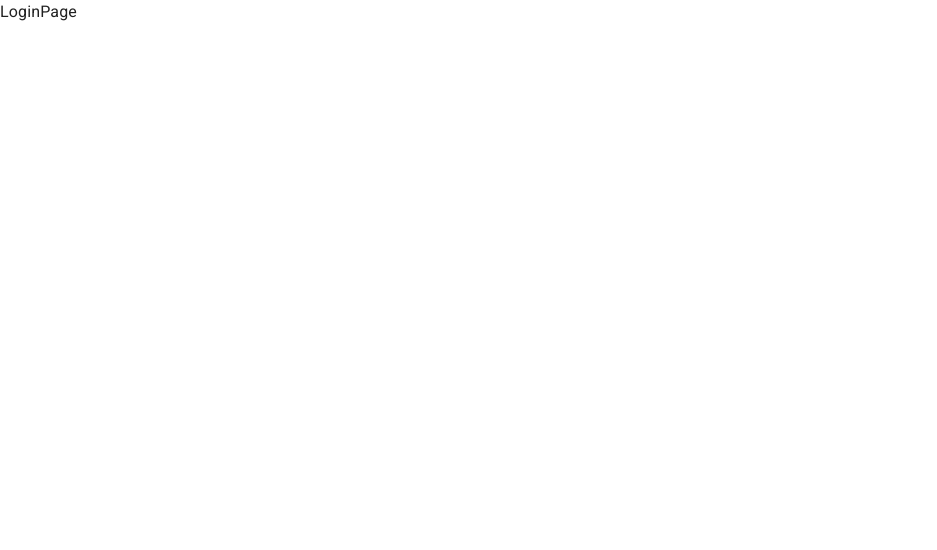
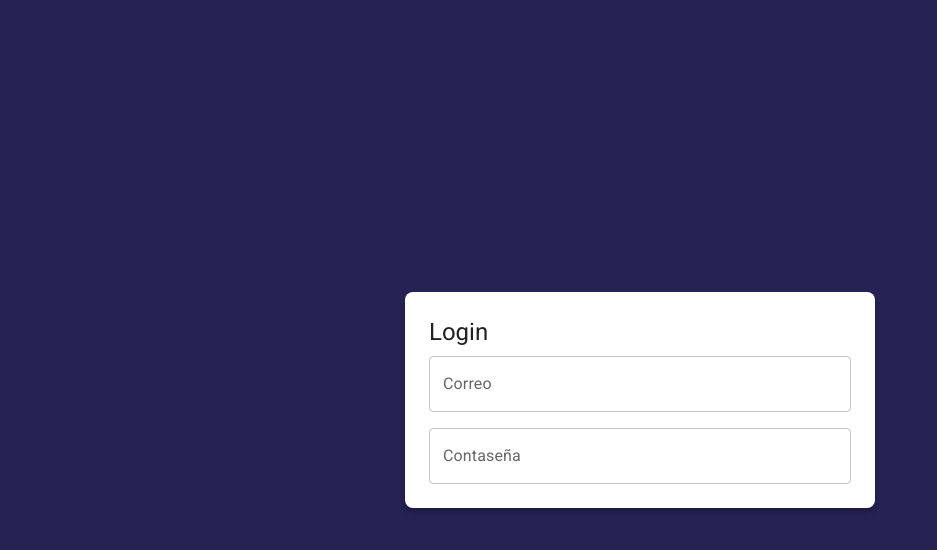
Before and after one commit to SoyDoryam/JournalAppV2, a React (Create React App) app: page /auth/login in a window 1280 px wide. Shown: the top 550 px of the page, without its empty margins (0-937 px from the left). Built offline with nearby package versions, Linux system fonts and the light colour scheme.

Commit message:
LoginPage - Diseño sin Layout

```diff
--- a/src/auth/pages/LoginPage.jsx
+++ b/src/auth/pages/LoginPage.jsx
@@ -1,8 +1,54 @@
+import { Grid, TextField, Typography } from '@mui/material'
 import React from 'react'
 
 const LoginPage = () => {
   return (
-    <div>LoginPage</div>
+    <Grid
+      container
+      spacing={0}
+      direction='column'
+      alignItems='center'
+      justifyContent='center'
+      sx={{
+        minHeight: '100vh',
+        backgroundColor: 'primary.main',
+        padding: 4
+      }}
+    >
+      <Grid item
+        className='box-shadow'
+        xs={3}
+        sx={{ backgroundColor: 'white', padding: 3, borderRadius: 2 }}>
+        <Typography variant='h5' sx={{ mb: 1 }}>Login</Typography>
+
+        <form>
+          <Grid container>
+            <Grid item xs={12} >
+              <TextField
+              label='Correo'
+              type='email'
+              placeholder='correo@google.com'
+              fullWidth
+              />
+            </Grid>
+
+            <Grid item xs={12} sx={{ mt: 2 }}>
+              <TextField
+              label='Contaseña'
+              type='password'
+              placeholder='Contraceña'
+              fullWidth
+              />
+
+            </Grid>
+
+
+          </Grid>
+        </form>
+
+      </Grid>
+
+    </Grid>
   )
 }
 
--- a/src/style.css
+++ b/src/style.css
@@ -1,13 +1,3 @@
-body {
-  margin: 0;
-  font-family: -apple-system, BlinkMacSystemFont, 'Segoe UI', 'Roboto', 'Oxygen',
-    'Ubuntu', 'Cantarell', 'Fira Sans', 'Droid Sans', 'Helvetica Neue',
-    sans-serif;
-  -webkit-font-smoothing: antialiased;
-  -moz-osx-font-smoothing: grayscale;
+.box-shadow {
+  box-shadow: 0px 5px 5px rgba(0, 0, 0, 0.2);
 }
-
-code {
-  font-family: source-code-pro, Menlo, Monaco, Consolas, 'Courier New',
-    monospace;
-}
```
